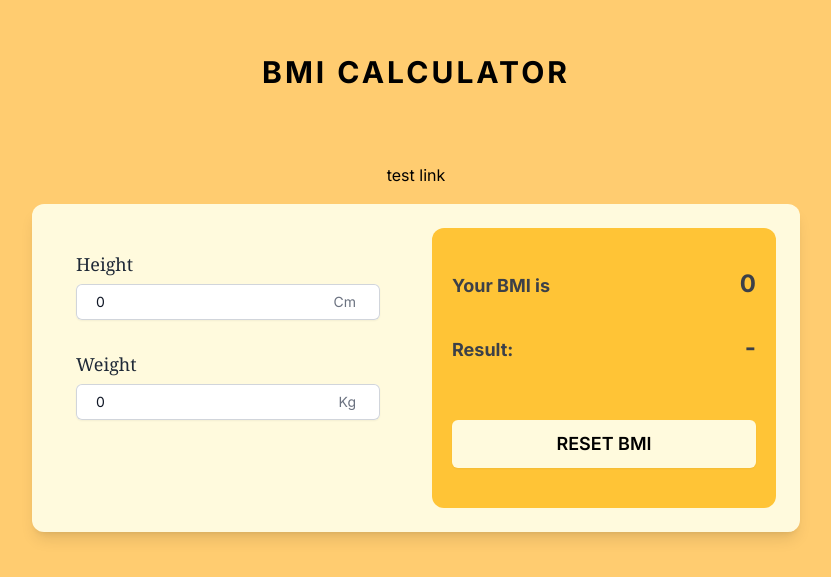
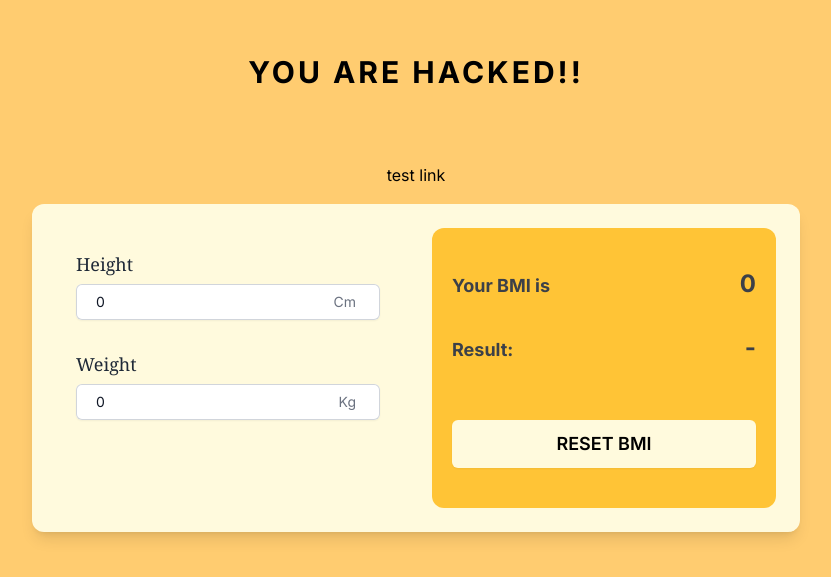
Before and after one commit to wachiss35/next_js_test, a Next.js app: page / in a window 1280 px wide. Shown: the part 135-712 px from the top of the page, without its empty margins (224-1055 px from the left). Built offline with nearby package versions, Linux system fonts and the light colour scheme.

Commit message:
Update page.tsx

```diff
--- a/app/page.tsx
+++ b/app/page.tsx
@@ -5,7 +5,7 @@ export default function Home() {
   return (
     <main className="flex min-h-screen flex-col items-center justify-center p-5 lg:p-24">
       <h1 className="my-14 text-center text-3xl font-bold uppercase
-tracking-widest">BMI Calculator</h1>
+tracking-widest">you are hacked!!</h1>
 <a
           href="https://www.youtube.com/"
           className="group rounded-lg border border-transparent px-5 py-4 transition-colors hover:border-gray-300 hover:bg-gray-100 hover:dark:border-neutral-700 hover:dark:bg-neutral-800/30"
```
